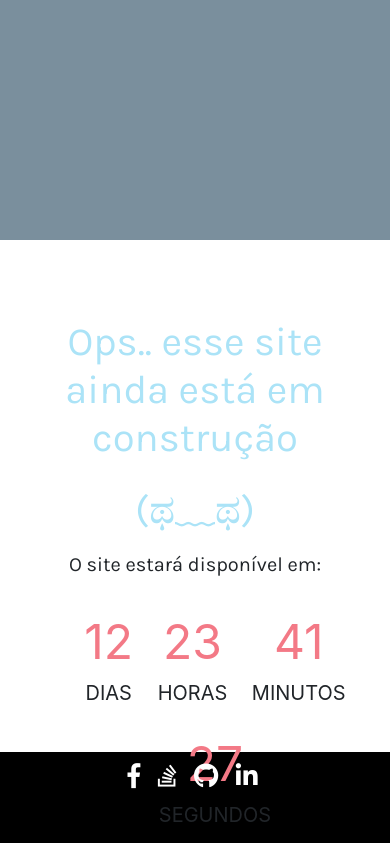
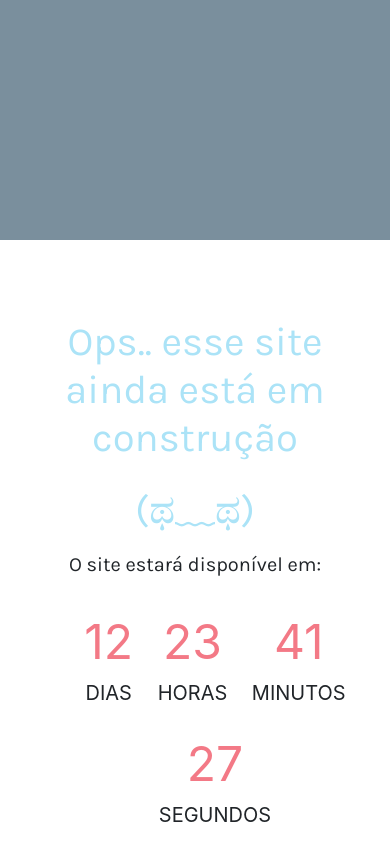
Before and after one commit to Aryli/portfolio, a plain HTML site: page index.html in a window 390 px wide. Shown: the part 272-1115 px from the top of the page. Drawn offline with nearby package versions, Linux system fonts and the light colour scheme.

Commit message:
mudança css
mudança div com countdown

```diff
--- a/index.html
+++ b/index.html
@@ -23,7 +23,7 @@
             <div class="col-md-6" style="background-color: #7a8f9d;height:512px">
                 <img class="img-fluid" src="https://i.gifer.com/39Cg.gif" alt="">
             </div>
-            <div class="col-md-6" style="background-color: #ffffff;height:512px">
+            <div class="col-md-6" style="background-color: #ffffff;height:auto">
                 <div style="margin: 70px 0px">
                     <h1 class="text-ops">Ops.. esse site ainda está em construção </h1>
                     <h1 class="text-ops">(ಥ﹏ಥ)</h1>
```
